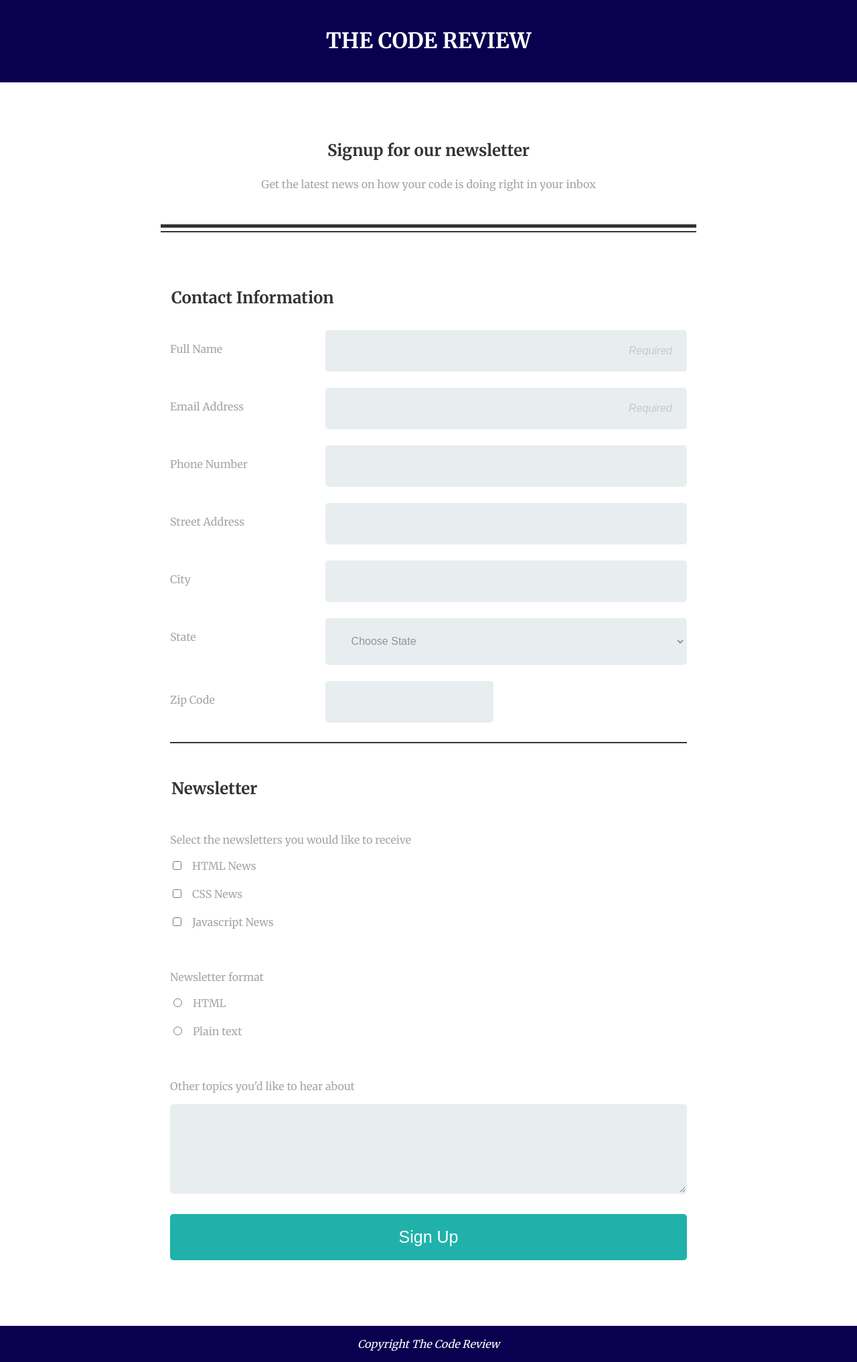
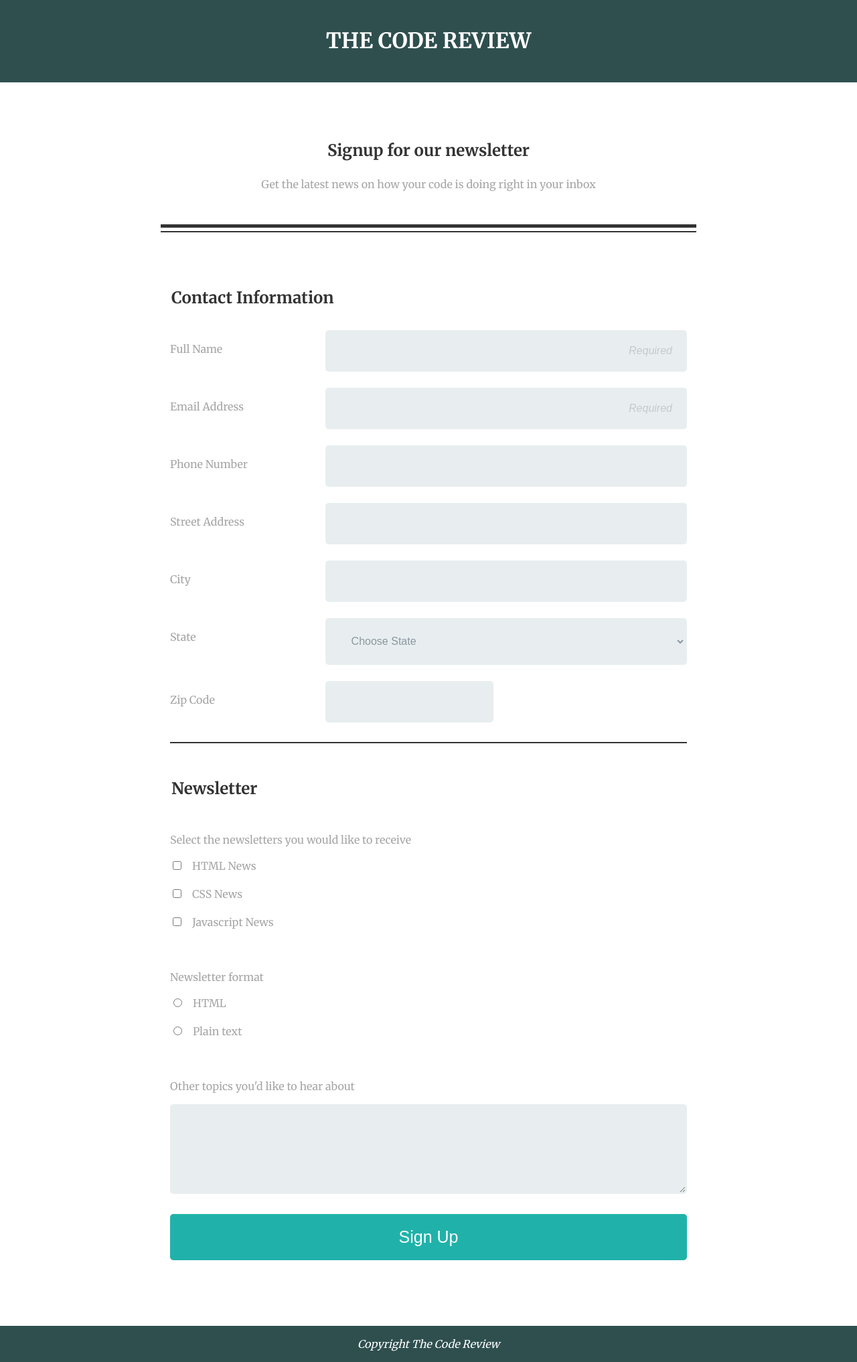
Before and after one commit to tannerpontius/techdegree-project-3, a plain HTML site: page index.html in a window 1280 px wide. Shown: the whole page at 67% size. Drawn offline with Linux system fonts and the light colour scheme.

Commit message:
Update styles.css

```diff
--- a/css/styles.css
+++ b/css/styles.css
@@ -31,7 +31,7 @@ p {
 header {
     display: flex;
     justify-content: center;
-    background: rgb(11, 0, 80);
+    background: darkslategray;
 }
 
 header h1 {
@@ -78,7 +78,7 @@ footer {
     display: flex;
     justify-content: center;
     padding: 15px 0;
-    background: rgb(11, 0, 80);
+    background: darkslategray;
     color: white;
 }
 
```
